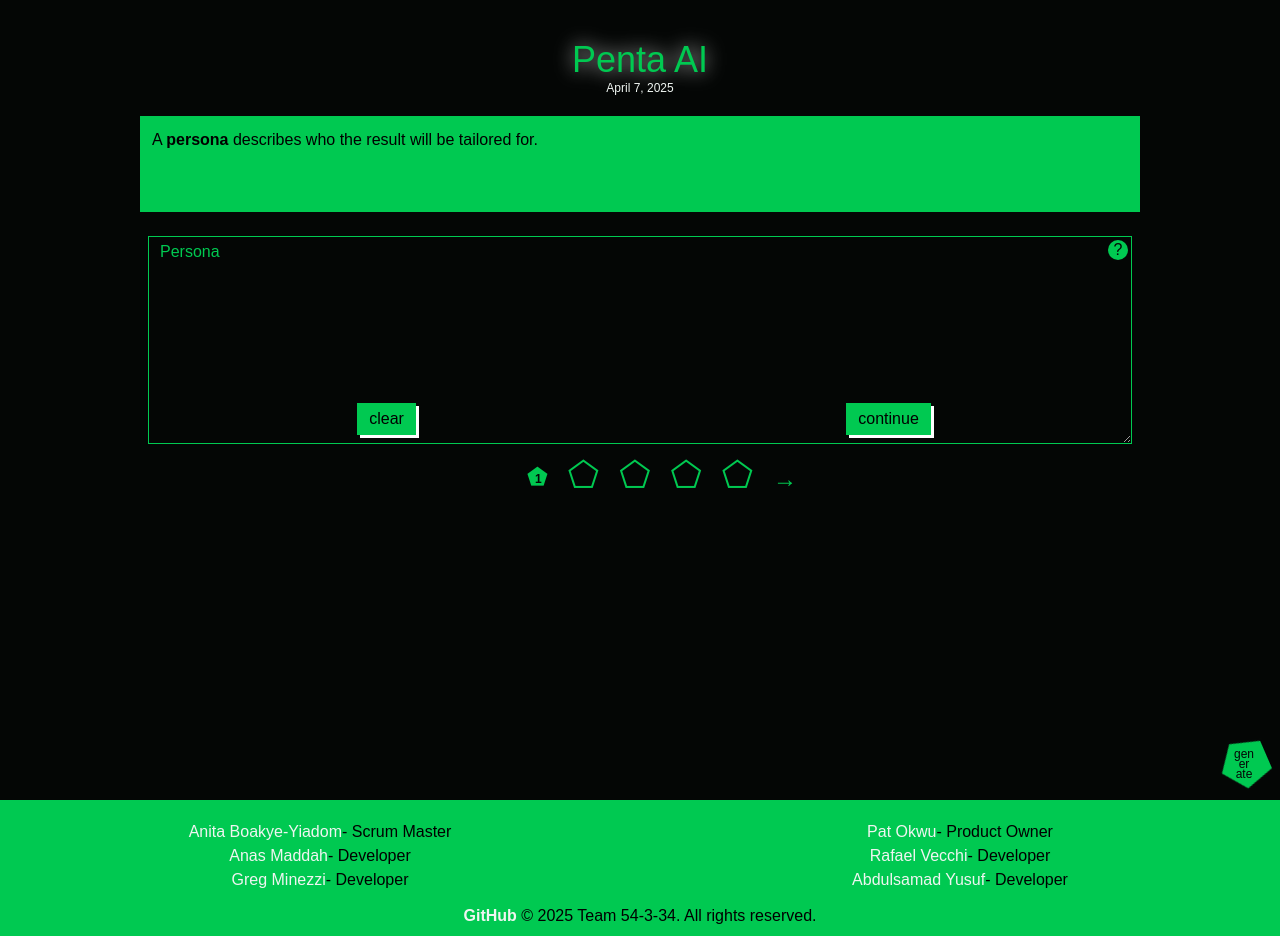
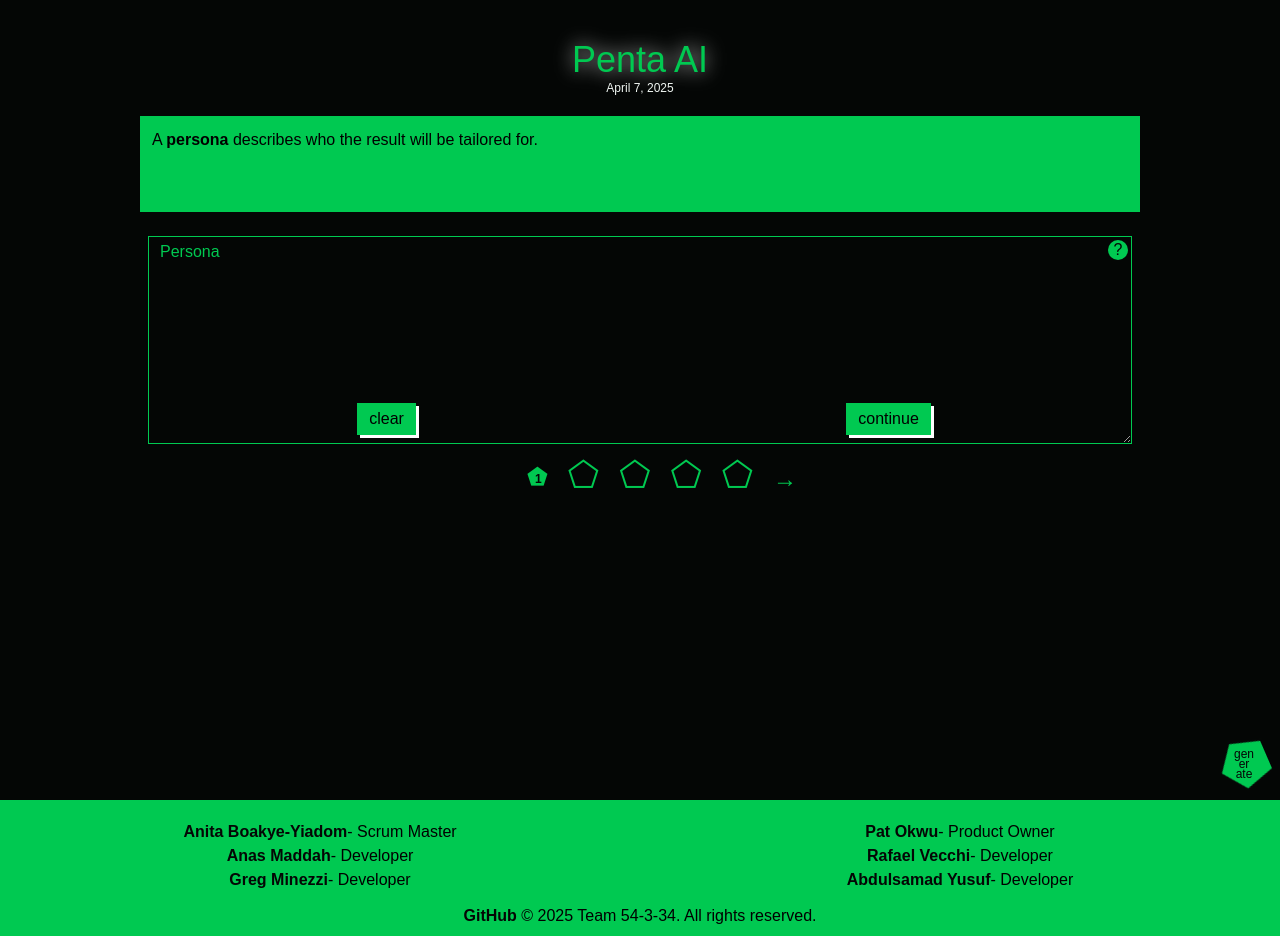
Before and after one commit to chingu-voyages/V54-tier3-team-34, a React (Vite) app in the folder client/: page / in a window 1280 px wide. Built offline with nearby package versions, Linux system fonts and the light colour scheme; a web font is replaced by a local one.

Commit message:
Change footer links text color to black (contrast - accessibility)

```diff
--- a/client/src/components/Footer.jsx
+++ b/client/src/components/Footer.jsx
@@ -6,19 +6,19 @@
       <div className="grid grid-cols-2">
         <ul className="list-none">
           <li>
-            <a href="#" className="text-white-text">
+            <a href="#" className="text-dark-text font-semibold">
               Anita Boakye-Yiadom
             </a>
             - Scrum Master
           </li>
           <li>
-            <a href="" className="text-white-text">
+            <a href="" className="text-dark-text font-semibold">
               Anas Maddah
             </a>
             - Developer
           </li>
           <li>
-            <a href="" className="text-white-text">
+            <a href="" className="text-dark-text font-semibold">
               Greg Minezzi
             </a>
             - Developer
@@ -26,26 +26,26 @@
         </ul>
         <ul className="list-none">
           <li>
-            <a href="" className="text-white-text">
+            <a href="" className="text-dark-text font-semibold">
               Pat Okwu
             </a>
             - Product Owner
           </li>
           <li>
-            <a href="" className="text-white-text">
+            <a href="" className="text-dark-text font-semibold">
               Rafael Vecchi
             </a>
             - Developer
           </li>
           <li>
-            <a href="" className="text-white-text">
+            <a href="" className="text-dark-text font-semibold">
               Abdulsamad Yusuf
             </a>
             - Developer
           </li>
         </ul>
       </div>
-      <div className="mt-3"><a href="https://github.com/chingu-voyages/V54-tier3-team-34" className="text-white-text font-bold">GitHub </a>© 2025 Team 54-3-34. All rights reserved. </div>
+      <div className="mt-3"><a href="https://github.com/chingu-voyages/V54-tier3-team-34" className="text-dark-text font-semibold">GitHub </a>© 2025 Team 54-3-34. All rights reserved. </div>
     </div>
   );
 }
```
